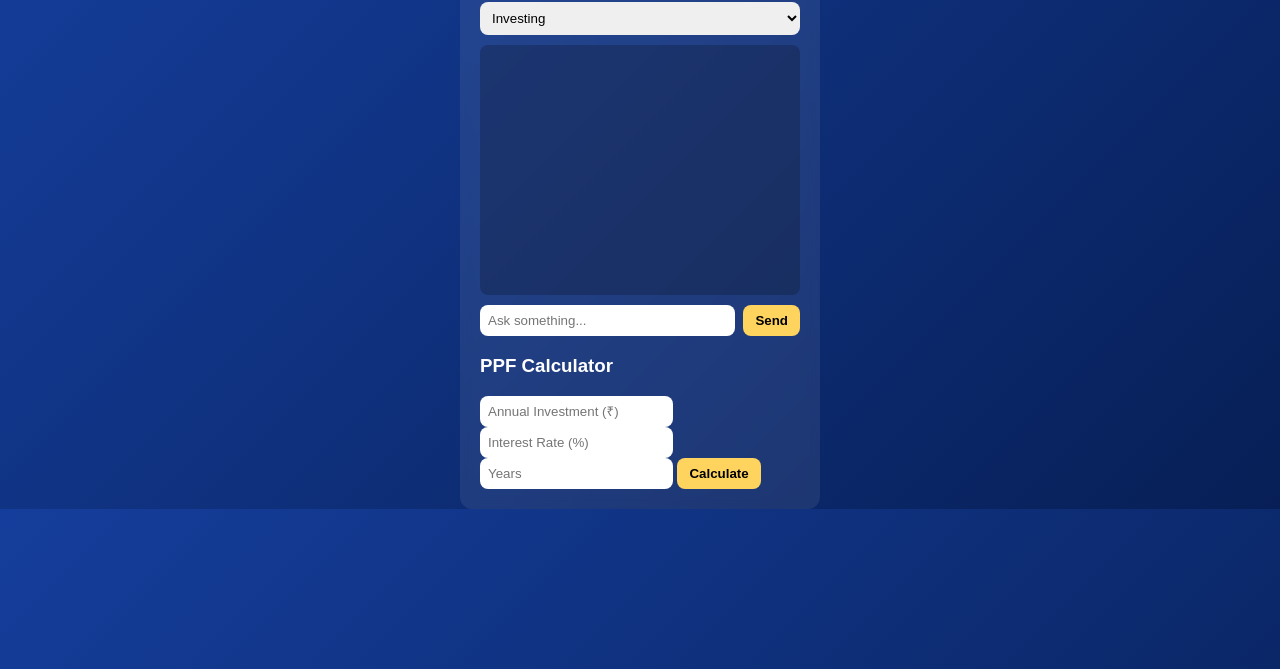
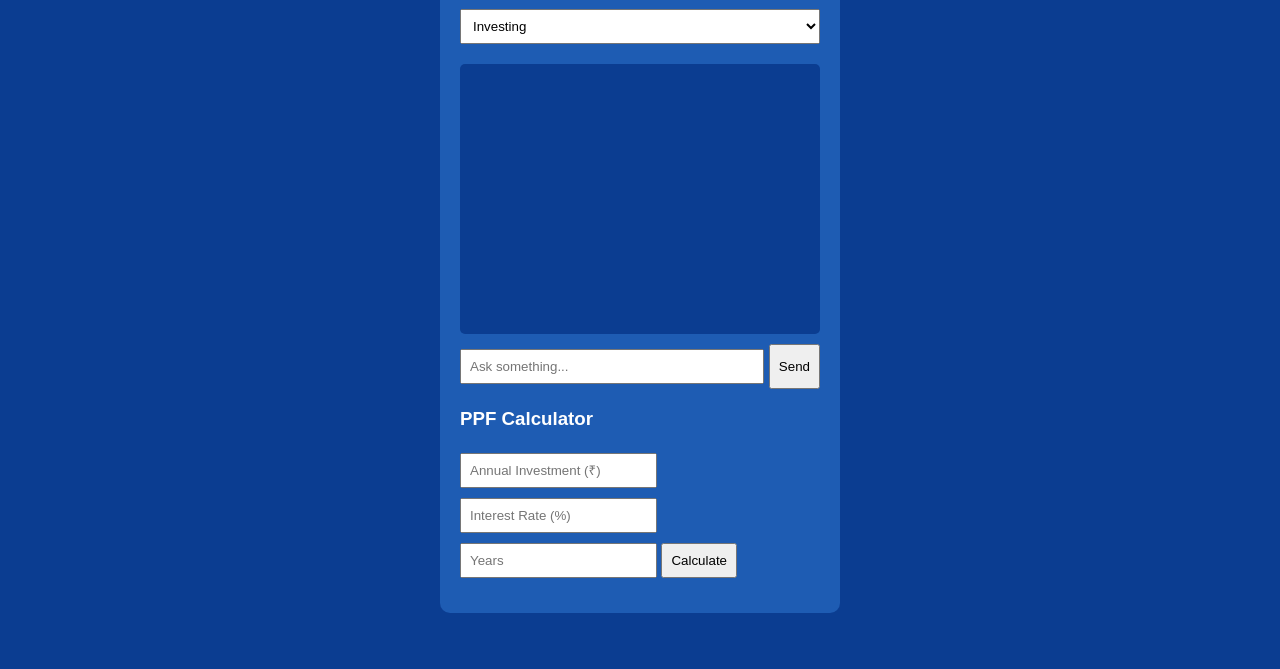
Before and after one commit to AryanManishJain/bharat-finance-ai, a website: page index.html in a window 1280 px wide. Shown: the part 131-800 px from the top of the page. Drawn offline with Linux system fonts and the light colour scheme.

Commit message:
Update style.css

```diff
--- a/style.css
+++ b/style.css
@@ -1,86 +1,73 @@
-/* ROOT VARIABLES */
-:root {
-  --bg-1: #071f56;
-  --bg-2: #153e9c;
-  --text: #ffffff;
-  --chat-user: #2f74dd;
-  --chat-ai: rgba(255, 255, 255, 0.2);
+body {
+  margin: 0;
+  font-family: Arial;
+  background: #0b3d91;
+  color: white;
+  display: flex;
+  justify-content: center;
+  margin-top: 40px;
 }
 
-/* RESET */
-* {
-  box-sizing: border-box;
+.container {
+  width: 360px;
+  background: #1e5cb3;
+  padding: 20px;
+  border-radius: 10px;
 }
 
-/* BODY */
-body {
-  margin: 0;
-  font-family: Arial, sans-serif;
-  color: var(--text);
-  background: linear-gradient(135deg, var(--bg-2), var(--bg-1));
-  display: flex;
-  justify-content: center;
-  align-items: flex-start;
-  padding-top: 40px;
+h1 {
+  text-align: center;
 }
 
-/* CONTAINER */
-.container {
-  width: 360px;
-  background: rgba(255, 255, 255, 0.08);
-  padding: 20px;
-  border-radius: 12px;
-  backdrop-filter: blur(6px);
-}
-
-/* TITLE */
-h1 {
-  text-align: center;
-  margin-bottom: 15px;
-}
-
-/* DROPDOWN */
 #mode {
   width: 100%;
   padding: 8px;
   margin-bottom: 10px;
-  border-radius: 8px;
-  border: none;
 }
 
-/* CHAT BOX */
 #chatBox {
   height: 250px;
   overflow-y: auto;
-  background: rgba(0, 0, 0, 0.2);
+  background: #0b3d91;
   padding: 10px;
-  border-radius: 8px;
-  margin-bottom: 10px;
+  margin: 10px 0;
+  border-radius: 5px;
 }
 
-/* INPUT ROW */
 form {
   display: flex;
-  gap: 8px;
+  gap: 5px;
 }
 
-/* INPUT */
 input {
   flex: 1;
   padding: 8px;
-  border-radius: 8px;
-  border: none;
+  margin: 5px 0;
 }
 
-/* BUTTON */
 button {
-  padding: 8px 12px;
-  border: none;
-  border-radius: 8px;
-  background: #ffd45e;
+  padding: 8px;
   cursor: pointer;
+}
+
+.user {
+  background: #2f74dd;
+  padding: 6px;
+  margin: 5px 0;
+  border-radius: 5px;
+}
+
+.ai {
+  background: #444;
+  padding: 6px;
+  margin: 5px 0;
+  border-radius: 5px;
+}
+
+#ppfResult {
+  margin-top: 10px;
   font-weight: bold;
-}
+}}
 
 /* CHAT MESSAGES */
 .user {
```
